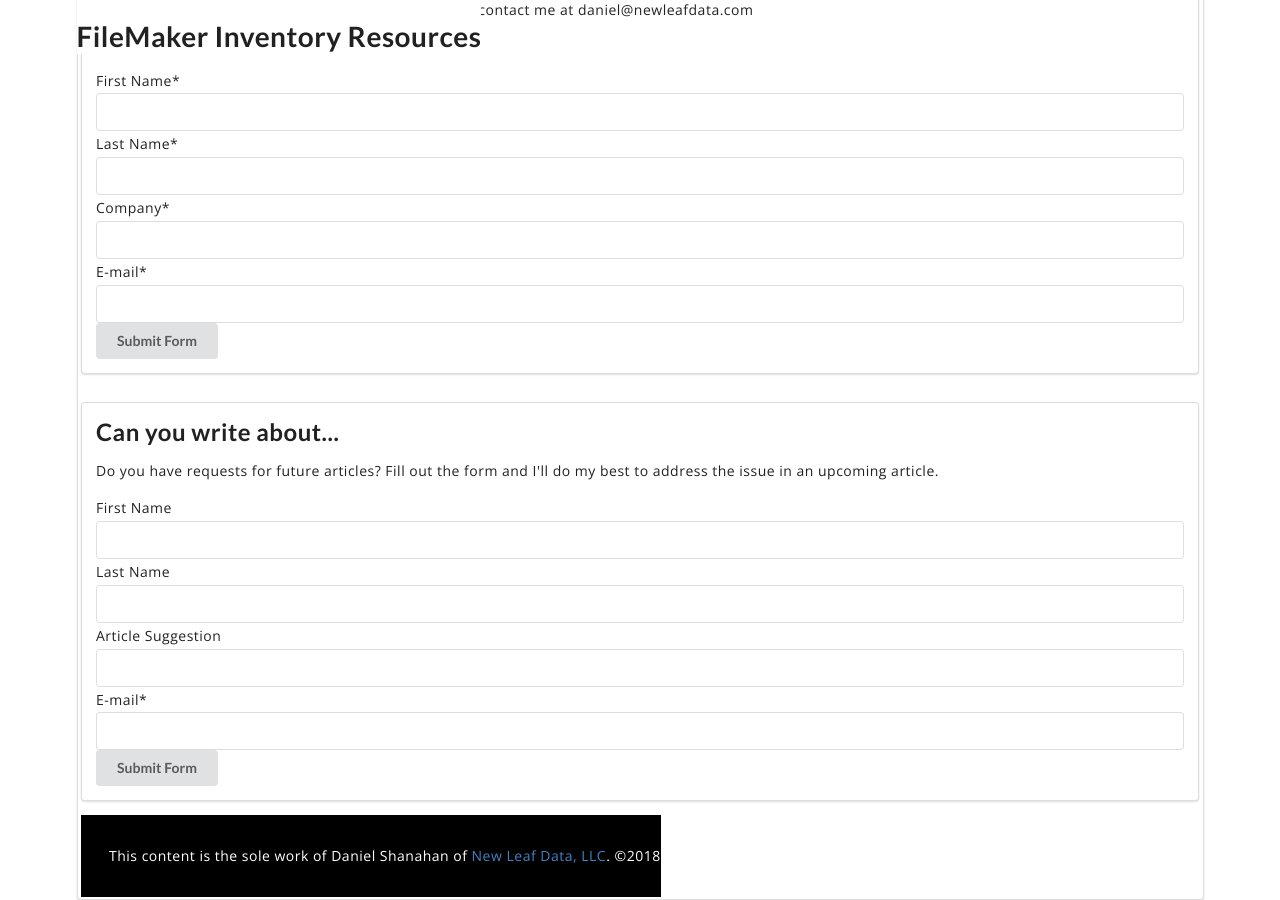
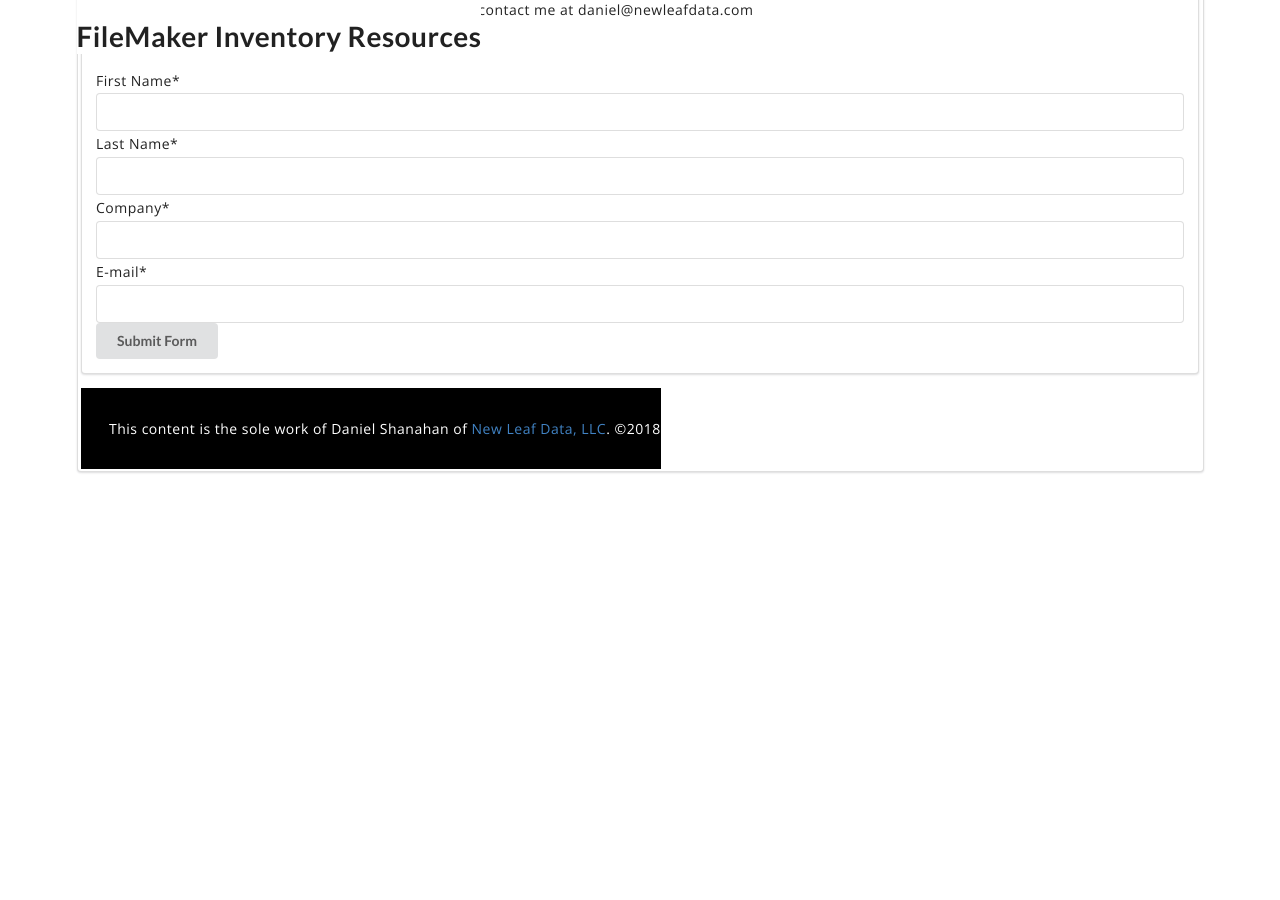
Before and after one commit to danielshanahan/FileMakerInventoryResources, a Jekyll site: the page built from index.md, in a window 1280 px wide and 900 px high, scrolled down 4371 px. Built offline with Jekyll 4.4.1, drawn with Linux system fonts in a browser that asks for light colours; nearby versions of some CDN libraries; after the commit the page ends 4843 px from its top, so only the background shows below that.

Commit message:
Update home.html
Removed the "Can you write about" form

```diff
--- a/_layouts/home.html
+++ b/_layouts/home.html
@@ -171,20 +171,3 @@
 
 
 <!-- Can You Write About... -->
-<div class="ui segment">
-        <h2>Can you write about...</h2>
-
-        <p>Do you have requests for future articles?  Fill out the form and I'll do my best to address the issue in an upcoming article.</p>
-
-    <form class="ui form" action="https://app.hatchbuck.com/onlineForm/submit.php" method="post" name="form_63080653653" accept-charset="utf-8"><input type="hidden" name="formID" value="63080653653">
-	<input type="hidden" name="enableServerValidation" value="1">
-	<input type="hidden" name="enable303Redirect" value="1">
-	<label for="input_6"> First Name </label> <input type="text" id="input_6" name="q6_firstName6" size="51">
-	<label for="input_7"> Last Name </label> <input type="text" id="input_7" name="q7_lastName7" size="51">
-	<label for="input_5"> Article Suggestion </label> <input type="text" id="input_5" name="q5_articleSuggestion" size="251">
-	<label for="input_4"> E-mail<span>*</span> </label> <input type="email" id="input_4" name="q4_email" size="51">
-	<div><button class="ui button" type="submit">Submit Form</button></div>
-	<li style="display:none">Should be Empty: <input type="hidden" name="website" value=""></li>
-	<input type="hidden" id="simple_spc" name="simple_spc" value="63080653653-63080653653">
-    </form>
-</div>
```
